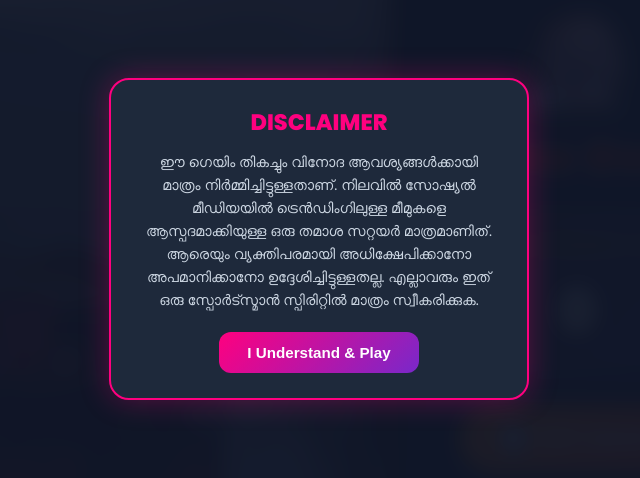
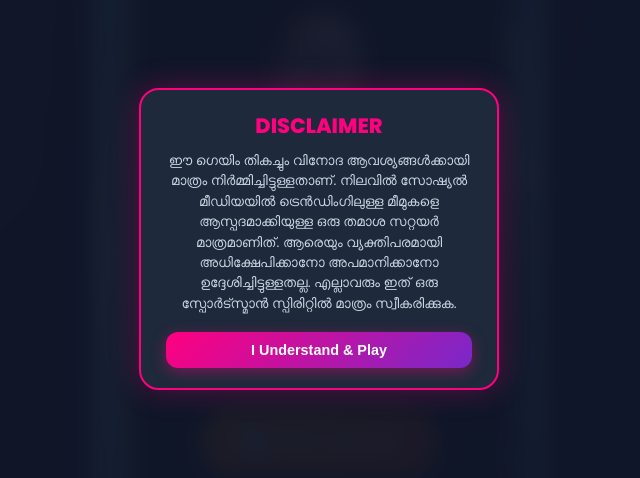
Before and after one commit to vishnuxxxxxx/Newg, a plain HTML site: page index.html in a window 1280 px wide. Shown: the part 161-639 px from the top of the page, without its empty margins (321-961 px from the left). Drawn offline with Linux system fonts and the light colour scheme.

Commit message:
Update index.html

```diff
--- a/index.html
+++ b/index.html
@@ -1,9 +1,8 @@
-ഇതാ നിങ്ങൾ ആവശ്യപ്പെട്ട ഡിസ്‌ക്ലൈമർ പോപ്പ്-അപ്പും (Disclaimer Modal), അടിയിൽ "Developed by Vishnu Aranmula" എന്ന ഫൂട്ടറും ഉൾപ്പെടുത്തിയ സമ്പൂർണ്ണ index.html കോഡ്:
 <!DOCTYPE html>
 <html lang="en">
 <head>
   <meta charset="UTF-8" />
-  <meta name="viewport" content="width=device-width, initial-scale=1.0" />
+  <meta name="viewport" content="width=device-width, initial-scale=1.0, maximum-scale=1.0, user-scalable=no" />
   <title>pookie cut</title>
   <link rel="icon" type="image/png" href="static/images/bird.png" />
   <link rel="preconnect" href="https://fonts.googleapis.com">
@@ -11,63 +10,77 @@
   <link href="https://fonts.googleapis.com/css2?family=Poppins:wght@400;600;700;800&display=swap" rel="stylesheet">
   <link rel="stylesheet" href="style.css" />
   <style>
-    /* Disclaimer Modal Styles */
+    /* Prevent body horizontal scroll */
+    html, body {
+      overflow-x: hidden;
+      width: 100%;
+      margin: 0;
+      padding: 0;
+      background: #0f172a;
+    }
+
+    /* Disclaimer Modal Styles Fixed */
     .disclaimer-overlay {
       position: fixed;
       top: 0;
       left: 0;
-      width: 100%;
-      height: 100%;
+      width: 100vw;
+      height: 100vh;
       background: rgba(15, 23, 42, 0.95);
       backdrop-filter: blur(10px);
       display: flex;
       justify-content: center;
       align-items: center;
-      z-index: 9999;
-      padding: 20px;
+      z-index: 99999;
+      padding: 15px;
+      box-sizing: border-box;
     }
 
     .disclaimer-card {
       background: #1e293b;
       border: 2px solid #ff007f;
       border-radius: 20px;
-      padding: 25px 30px;
-      max-width: 420px;
+      padding: 20px 25px;
+      width: 100%;
+      max-width: 360px;
       text-align: center;
       box-shadow: 0 0 30px rgba(255, 0, 127, 0.3);
-      animation: popup 0.3s ease-out;
+      box-sizing: border-box;
     }
 
     .disclaimer-title {
-      font-size: 1.4rem;
+      font-size: 1.3rem;
       font-weight: 800;
       color: #ff007f;
-      margin-bottom: 12px;
+      margin-bottom: 10px;
       text-transform: uppercase;
     }
 
     .disclaimer-text {
-      font-size: 0.9rem;
+      font-size: 0.85rem;
       color: #cbd5e1;
-      line-height: 1.6;
-      margin-bottom: 20px;
+      line-height: 1.5;
+      margin-bottom: 18px;
     }
 
     .disclaimer-btn {
       background: linear-gradient(135deg, #ff007f, #7928ca);
       color: #fff;
       border: none;
-      padding: 12px 28px;
+      padding: 10px 24px;
       border-radius: 12px;
-      font-size: 0.95rem;
+      font-size: 0.9rem;
       font-weight: 700;
       cursor: pointer;
-      transition: transform 0.2s, box-shadow 0.2s;
+      width: 100%;
+      box-shadow: 0 4px 15px rgba(255, 0, 127, 0.4);
     }
 
-    .disclaimer-btn:hover {
-      transform: translateY(-2px);
-      box-shadow: 0 8px 20px rgba(255, 0, 127, 0.4);
+    /* Container alignment fix */
+    .game-container {
+      max-width: 100vw;
+      overflow: hidden;
+      box-sizing: border-box;
     }
 
     /* Footer Developer Tag */
```
